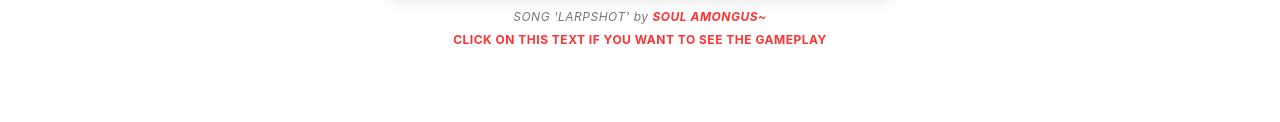
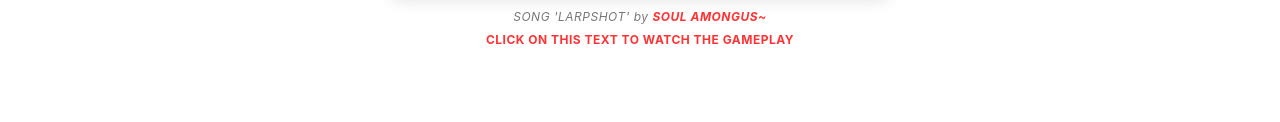
Before and after one commit to PhantomLarp/larpmade, a plain HTML site: page index.html in a window 1280 px wide. Shown: the part 1537-1659 px from the top of the page. Drawn offline with Linux system fonts and the light colour scheme.

Commit message:
kinda fucked up w the text

```diff
--- a/index.html
+++ b/index.html
@@ -562,7 +562,7 @@
         </div>
 
         <div class="gameplay-link-container">
-            <a href="https://www.youtube.com/watch?v=iMbXBBaLJ48" target="_blank" class="gameplay-link" id="gameplay-text">CLICK ON THIS TEXT IF YOU WANT TO SEE THE GAMEPLAY</a>
+            <a href="https://www.youtube.com/watch?v=iMbXBBaLJ48" target="_blank" class="gameplay-link" id="gameplay-text">CLICK ON THIS TEXT TO WATCH THE GAMEPLAY</a>
         </div>
     </div>
 
@@ -613,7 +613,7 @@
                 optLowHigh: "Price, low to high",
                 optHighLow: "Price, high to low",
                 captionBy: "SONG 'LARPSHOT' by",
-                gameplayText: "CLICK ON THIS TEXT IF YOU WANT TO SEE THE GAMEPLAY",
+                gameplayText: "CLICK ON THIS TEXT TO WATCH THE GAMEPLAY",
                 footSupport: "Support",
                 footCreators: "For Creators",
                 footPolicies: "Policies",
@@ -649,7 +649,7 @@
                 optLowHigh: "Цена, по возрастанию",
                 optHighLow: "Цена, по убыванию",
                 captionBy: "ПЕСНЯ 'LARPSHOT' от",
-                gameplayText: "КЛИКНИ НА ЭТОТ ТЕКСТ, ЕСЛИ ХОЧЕШЬ ПОСМОТРЕТЬ ГЕЙМПЛЕЙ",
+                gameplayText: "КЛИКНИ НА ЭТОТ ТЕКСТ ЧТОБЫ ПОСМОТРЕТЬ ГЕЙМПЛЕЙ",
                 footSupport: "Поддержка",
                 footCreators: "Авторам",
                 footPolicies: "Правила",
```
